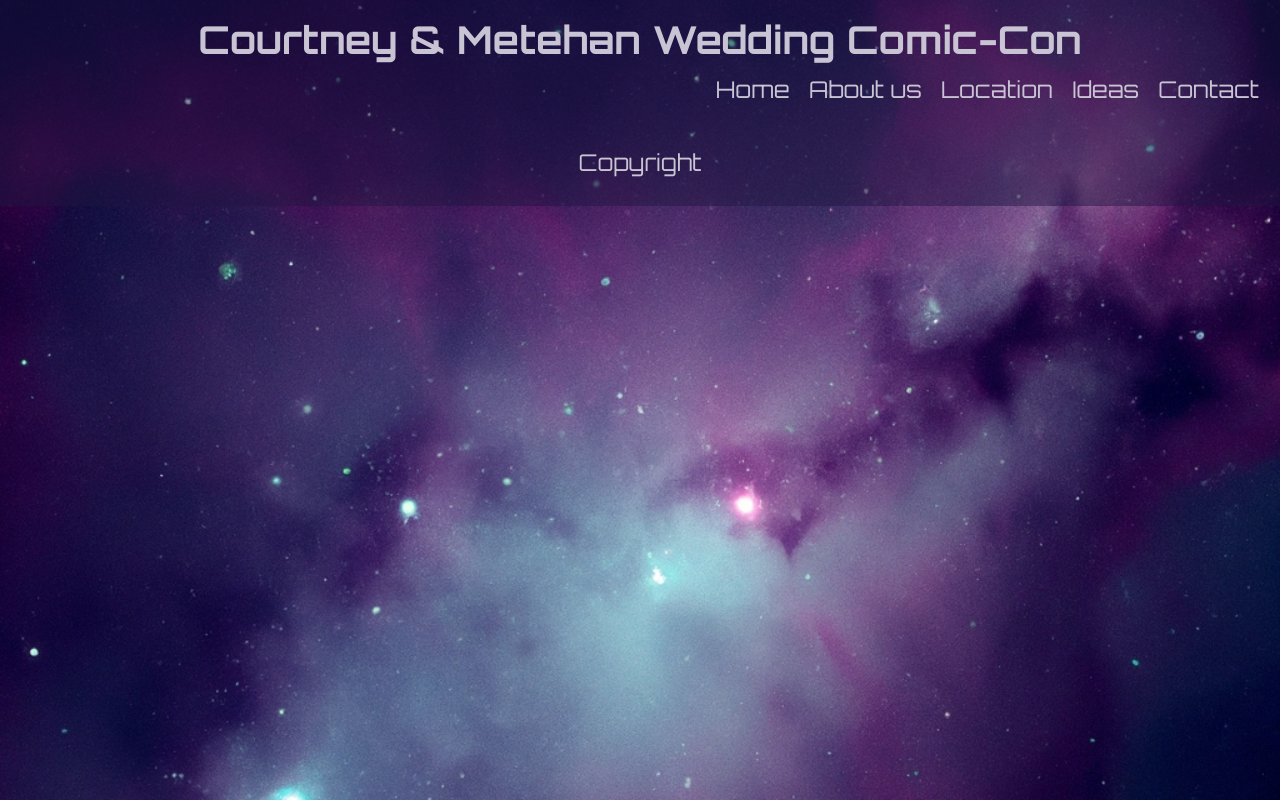
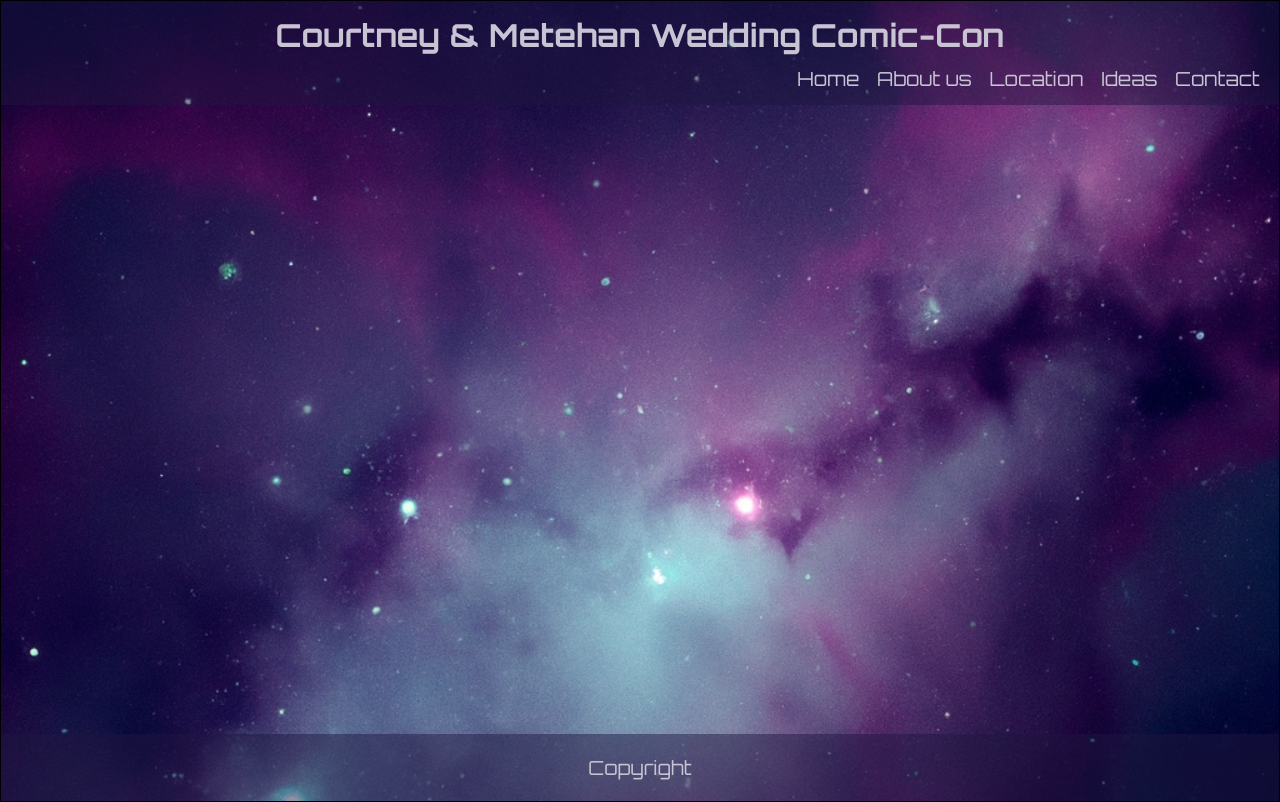
Before and after one commit to darkerlemon/wedding, a plain HTML site: page about.html in a window 1280 px wide. Drawn offline with Linux system fonts and the light colour scheme.

Commit message:
Add files via upload
footer at the bottom

```diff
--- a/about.html
+++ b/about.html
@@ -8,8 +8,10 @@
     <title>About</title>
 </head>
 <body>
+    <div class="container">
     <header>
-        <h1><a href="index.html">Courtney & Metehan Wedding Comic-Con</a></h1>        <nav>
+        <h1><a href="index.html">Courtney & Metehan Wedding Comic-Con</a></h1>
+        <nav>
             <ul>
                 <li><a href="index.html">Home</a></li>
                 <li><a href="about.html">About us</a></li>
@@ -19,8 +21,12 @@
             </ul>
         </nav>
     </header>
+    <main>
+
+    </main>
     <footer>
         Copyright
     </footer>
+    </div>
 </body>
 </html>
--- a/css/style.css
+++ b/css/style.css
@@ -17,8 +17,12 @@ body {
     background-size: cover;
     margin: 0 auto;
     color: #C8C4D3;
+    border: 1px solid black;
 }
-
+.container {
+    position: relative;
+    min-height: 100vh;
+}
 header {
     background-color: #1f174179;
     padding: 0.4rem;
@@ -64,21 +68,26 @@ main {
 }
 
 footer {
+    position: absolute;
+    bottom: 0;
+    width: 100%;
     background-color: #1f174179;
-    padding: 1.5rem;
+    padding: 1.2rem;
     text-align: center;
 }
 
 @media only screen and (min-width: 641px) and (max-width: 992px) {
+    * {
+        font-size: 1rem;
+    }
+
     body {
         background-image: url("../images/background-desktop.png");
         background-repeat: no-repeat;
         background-size: cover;
         margin: 0 auto;
     }
-    * {
-        font-size: 1rem;
-    }
+
     h1 a {
         font-size: 1.6rem;
     }
@@ -86,16 +95,19 @@ footer {
 
 
 @media only screen and (min-width: 993px) {
+
+    * {
+        font-size: 1.1rem;
+    }
+
     body {
         background-image: url("../images/background-desktop.png");
         background-repeat: no-repeat;
         background-size: cover;
         margin: 0 auto;
     }
-    * {
-        font-size: 1.2rem;
-    }
+
     h1 a {
-        font-size: 2rem;
+        font-size: 1.8rem;
     }
 }
```
Also changed, not shown: contact.html (+7 -1 lines), ideas.html (+7 -1 lines), index.html (+2 -0 lines), location.html (+7 -1 lines).
